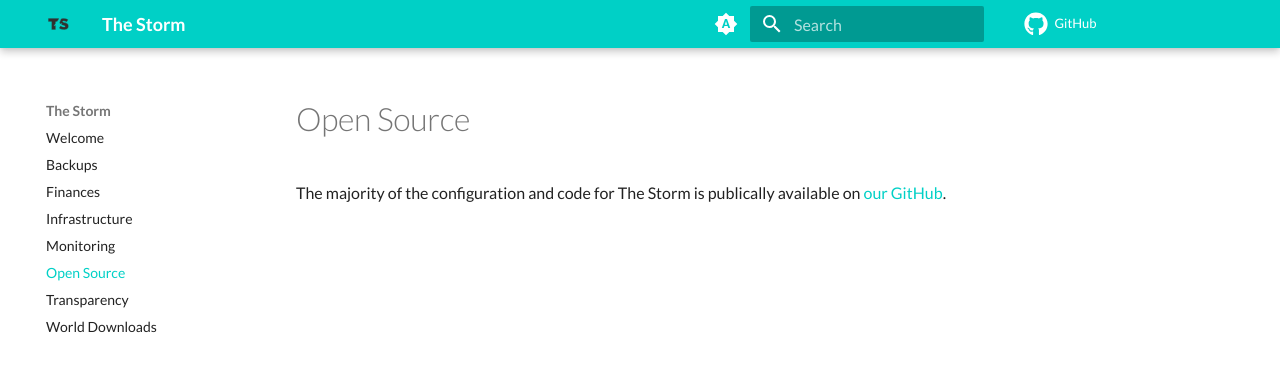
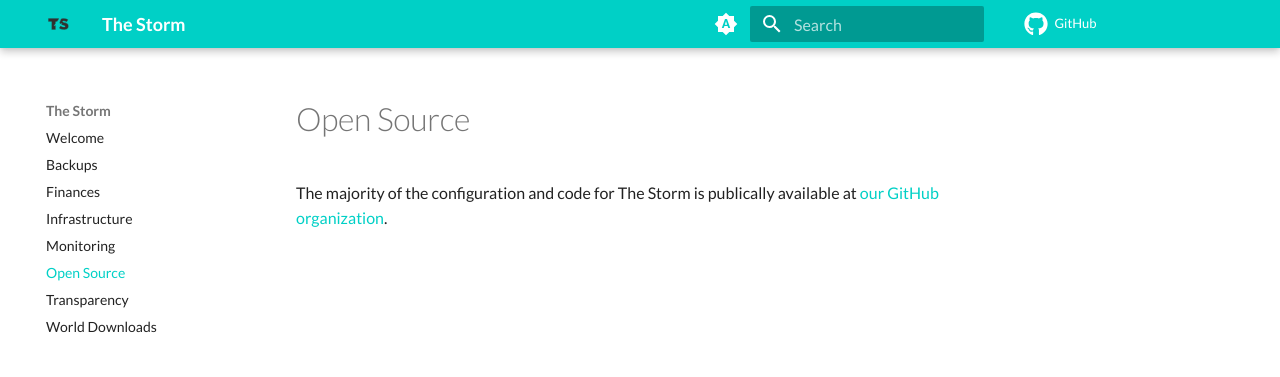
Before and after one commit to the-storm-mc/docs, an MkDocs documentation site: the page built from docs/open_source.md, in a window 1280 px wide. Shown: the top 377 px of the page. Built offline with MkDocs 1.6.1 and Material for MkDocs 9.7.7, drawn with Linux system fonts in a browser that asks for light colours; comment, search, counter and statistics services are not loaded.

```diff
--- a/docs/open_source.md
+++ b/docs/open_source.md
@@ -1,3 +1,3 @@
 # Open Source
 
-The majority of the configuration and code for The Storm is publically available on [our GitHub](https://github.com/orgs/the-storm-mc/repositories).
+The majority of the configuration and code for The Storm is publically available at [our GitHub organization](https://github.com/orgs/the-storm-mc/repositories).
```
Also changed, not shown: README.md (+28 -1 lines), 4 other files.
